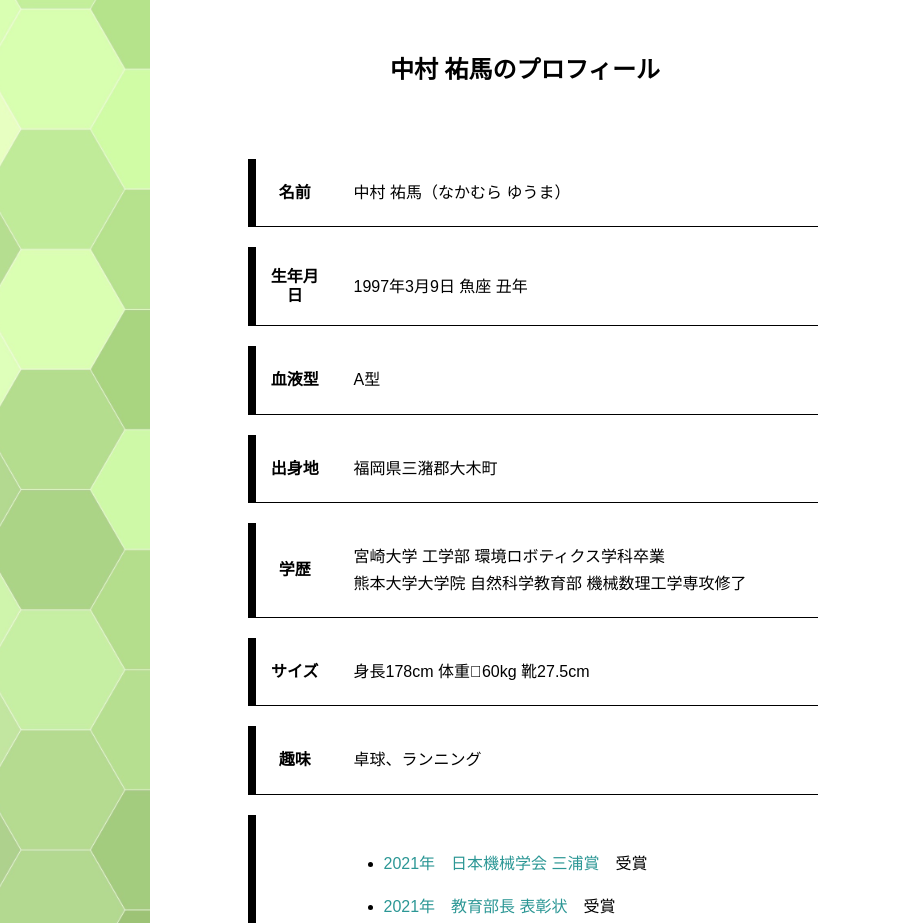
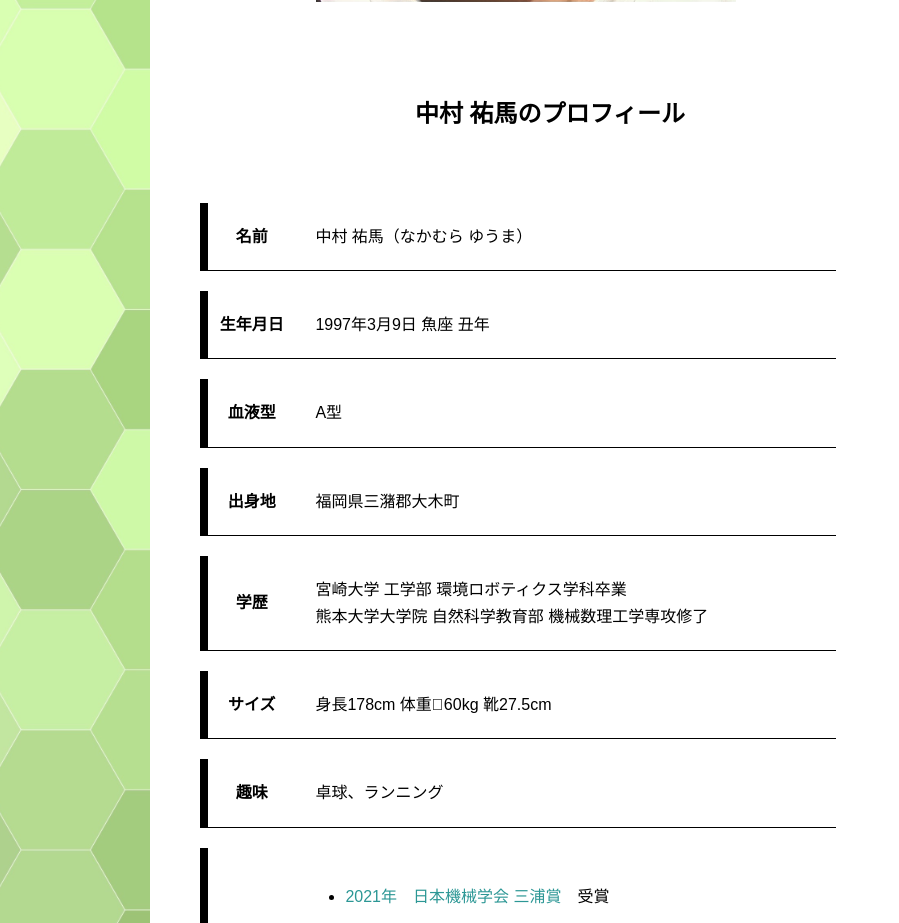
Before and after one commit to Yuma0309/HomePage-YumaNakamura, a plain HTML site: page index.html in a window 1280 px wide. Shown: the part 860-1783 px from the top of the page, without its empty margins (0-899 px from the left). Drawn offline with Linux system fonts and the light colour scheme.

Commit message:
タブレットで見る場合の表の幅を調整

```diff
--- a/css/common.css
+++ b/css/common.css
@@ -133,7 +133,7 @@ nav {
 }
 
 main {
-	max-width: 650px;
+	max-width: 700px;
 }
 
 .photo {
@@ -143,8 +143,8 @@ main {
 }
 table {
 	margin-left: 0;
-	padding-left: 3em;
-	padding-right: 1em;
+	padding-left: 0;
+	padding-right: 3em;
 }
 
 }
```
